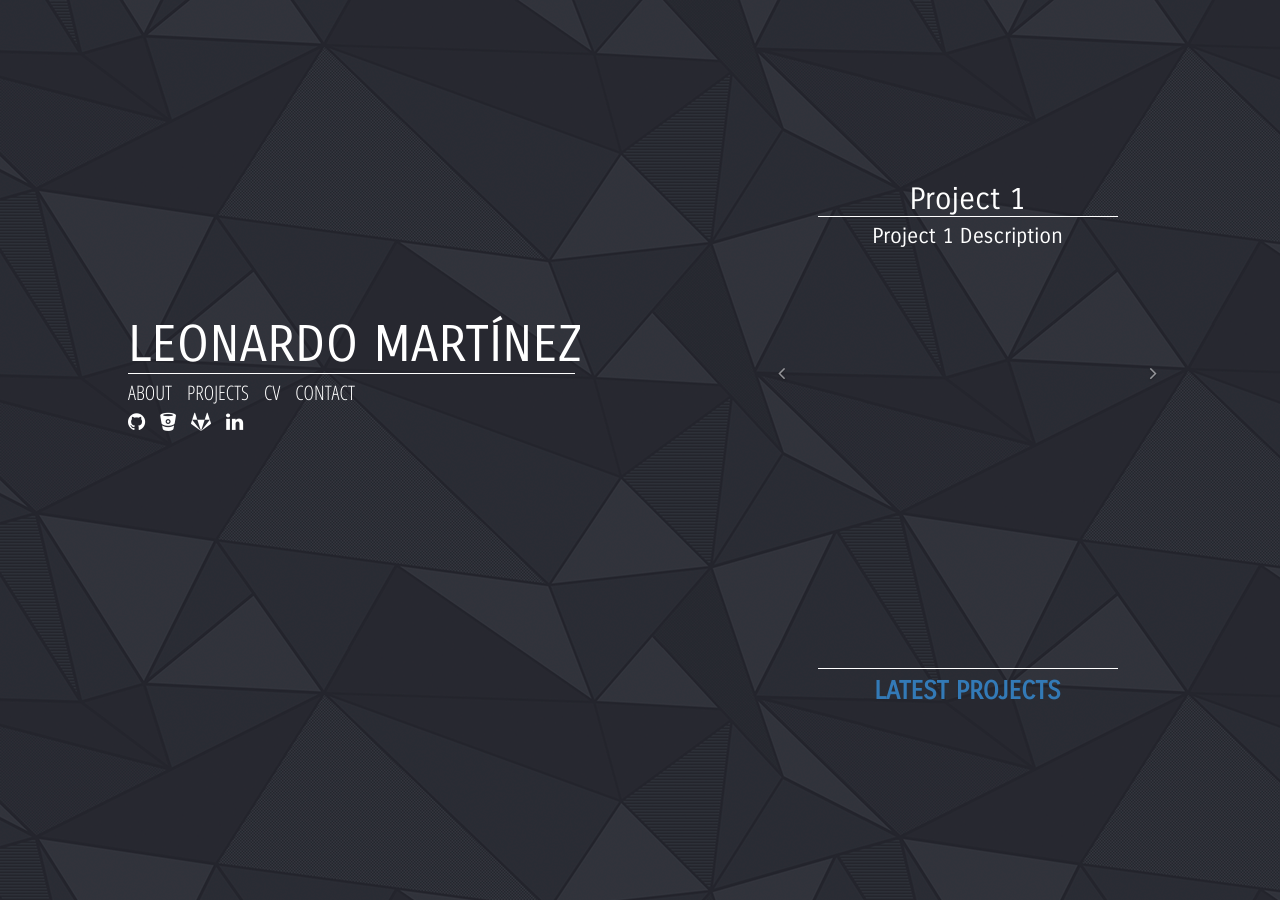
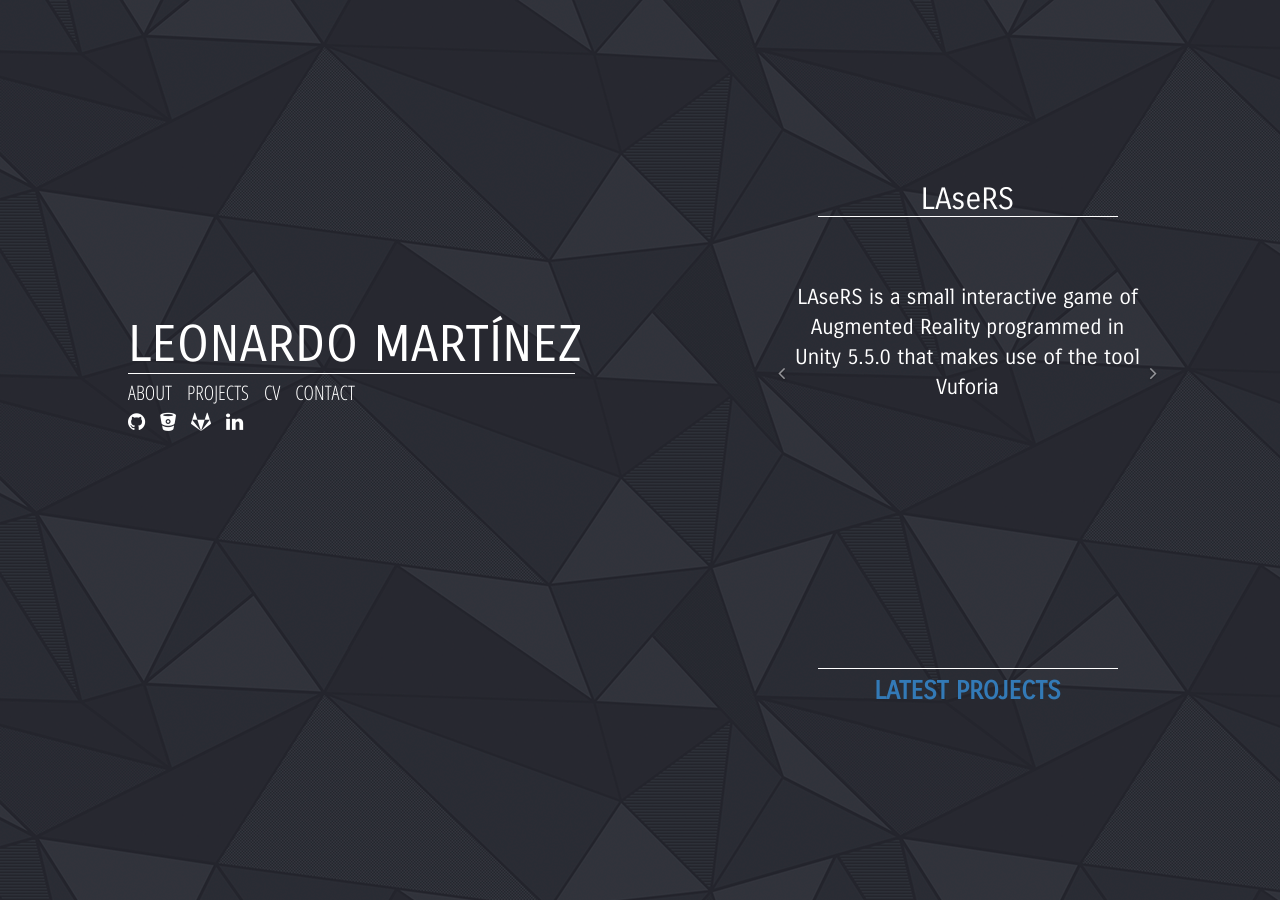
Before and after one commit to leotms/leotms.github.io, a Jekyll site: the page built from index.html, in a window 1280 px wide. Built offline with Jekyll 4.4.1, drawn with Linux system fonts in a browser that asks for light colours.

Commit message:
Project area done.

```diff
--- a/_data/latestprojects.json
+++ b/_data/latestprojects.json
@@ -1,12 +1,27 @@
 [
   {
-    "title": "Project 1",
-    "description": "Project 1 Description",
-    "url": "an url"
+    "title": "LAseRS",
+    "description": "LAseRS is a small interactive game of Augmented Reality programmed in Unity 5.5.0 that makes use of the tool Vuforia",
+    "url": "/project/2017/04/11/lasers.html"
   },
   {
-    "title": "Project 2",
-    "description": "Project 2 Description",
-    "url": "an url"
+    "title": "Medicines in Twitter",
+    "description": "Identifying Demand and Offer of Medicines in Twitter using a Neural Network",
+    "url": "/project/2017/04/10/medicamentos.html"
   },
+  {
+    "title": "SIRADEx",
+    "description": "Sistema de Registro de Actividades de Extensión (SIRADEx) created as a project of the Information Systems elective for the USB Extension Deanery",
+    "url": "/project/2017/04/09/siradex.html"
+  },
+  {
+    "title": "ANAR Memoria",
+    "description": "Educational memory game about rock paintings in Venezuela. Developed as community service for the Archivo Nacional de Arte Rupestre (ANAR)",
+    "url": "/project/2017/04/06/anar-memoria.html"
+  },
+  {
+    "title": "K-means Algotithm for Image Compression",
+    "description": "Implementation of K-means algorithm for image compression using k colors",
+    "url": "/project/2017/04/08/ia-iii.html"
+  }
 ]
--- a/_includes/carousel.html
+++ b/_includes/carousel.html
@@ -5,7 +5,7 @@
         <div class="item active">
           <div class="leotms-home-lastest-project-box">
             {% if project.title %}
-              <h2> {{ project.title }} </h2>
+              <h2> <a href="{{project.url}}"> {{ project.title }} </a></h2>
               <div style="max-width: 300px; margin: 0 auto;">
                 <span class="sexy-line" style="width: 100% !important;"></span>
               </div>
@@ -21,7 +21,7 @@
         <div class="item">
           <div class="leotms-home-lastest-project-box">
             {% if project.title %}
-              <h2> {{ project.title }} </h2>
+              <h2> <a href="{{project.url}}"> {{ project.title }} </a></h2>
               <div style="max-width: 300px; margin: 0 auto;">
                 <span class="sexy-line" style="width: 100% !important;"></span>
               </div>
--- a/_posts/2017-04-11-lasers.markdown
+++ b/_posts/2017-04-11-lasers.markdown
@@ -4,23 +4,34 @@ title: LAseRS
 description: LAseRS is a small interactive game of Augmented Reality programmed in Unity 5.5.0 that makes use of the tool Vuforia.
 image: /img/posts/lasers.png
 categories: project
-themes: Augmented Reallity, Videogame.
+themes: Android, Augmented Reallity, Videogame.
 tools: Unity 5.x, Vuforia, Photoshop.
 coauthors: Patricia Valencia, Cinthya Ramos.
 ---
 
 ![Logo Lasers](/img/posts/lasers.png)
 
-FantasMotel is a simple videogame created in 48hrs for the Venezuela Duel Jam 2. It was created by me (programming) and [Aldrix Marfil](https://github.com/aldrix) (art). The game was the winner of this Game Jam, voted by all the contestants.
+<span>LAseRS</span> Is a game made as the final project of the Augmented Reallity elective. As in [ElementOs]({% post_url 2017-04-07-elementos %}), I've worked with [Patricia Valencia](https://github.com/patriv) and
+[Cinthya Ramos](https://github.com/CinthyaRamos) again.
 
-It was developed using [Godot Game Engine](https://godotengine.org/). More info and download links for FantasMotel
-can be found in [its itchio page](https://leotms.itch.io/fantasmotel).
+It was developed using Unity 5.5.0 and Vuforia. The main functionality consists in the recognition of marks that contain different lasers with the primary colors (Yellow, blue and red) and go combining lasers to achieve the right color and launch the spaceship.
 
-Here are some screenshots of the game:
+Here are some screenshots of the spaceship and the lasers :
+
 <ul style="display:table; margin: 0 auto;">
-<img alt="fantasmotel1" src="/img/posts/fantasmotel1.png" width="300px" >
-<img alt="fantasmotel2" src="/img/posts/fantasmotel2.png" width="300px" >
-<img alt="fantasmotel3" src="/img/posts/fantasmotel3.png" width="300px" >
+<img alt="Nave" src="https://github.com/leotms/LAseRS/blob/master/Images/Cohete_RA.jpg?raw=true" width="300px !important;" >
 </ul>
 
-Source code for this game will be released somewhere in the future.
+<ul style="display:table; margin: 0 auto;">
+<img alt="Laser Rojo" src="https://github.com/leotms/LAseRS/blob/master/Images/Pistola_LaserAmarillo_RA.jpg?raw=true" width="300px" >
+<img alt="Laser Azul" src="https://github.com/leotms/LAseRS/blob/master/Images/Pistola_LaserAzul_RA.jpg?raw=true" width="300px" >
+<img alt="Laser Amarillo" src="https://github.com/leotms/LAseRS/blob/master/Images/Pistola_LaserRojo_RA.jpg?raw=true" width="300px" >
+</ul>
+
+Isn't it cute how the spaceship takes off?
+
+<ul style="display:table; margin: 0 auto;">
+<img alt="Cohete" src="https://github.com/leotms/LAseRS/blob/master/Images/Despegue_Cohete.jpg?raw=true" width="300px !important;" >
+</ul>
+
+Source code and some APK for testing are available in [LAseRS GitHub repository](https://github.com/leotms/LAseRS).
--- a/styles/style.scss
+++ b/styles/style.scss
@@ -95,6 +95,16 @@ $break-small-2: 692px;
 
   .leotms-home-lastest-project-box {
     margin: 5vh auto;
+
+    a {
+      color: white;
+      text-decoration: none;
+    }
+
+    p {
+      margin: 15% auto;
+      max-width: 350px;
+    }
   }
 }
 
@@ -162,6 +172,18 @@ $break-small-2: 692px;
   .caption {
     font-style: italic;
     text-align: center;
+  }
+
+  ul {
+    img {
+      max-width: none;
+      margin: 0 auto;
+      display: inline-block;
+
+      @media screen and (max-width: 1064px) {
+        display: block;
+      }
+    }
   }
 
 }
```
